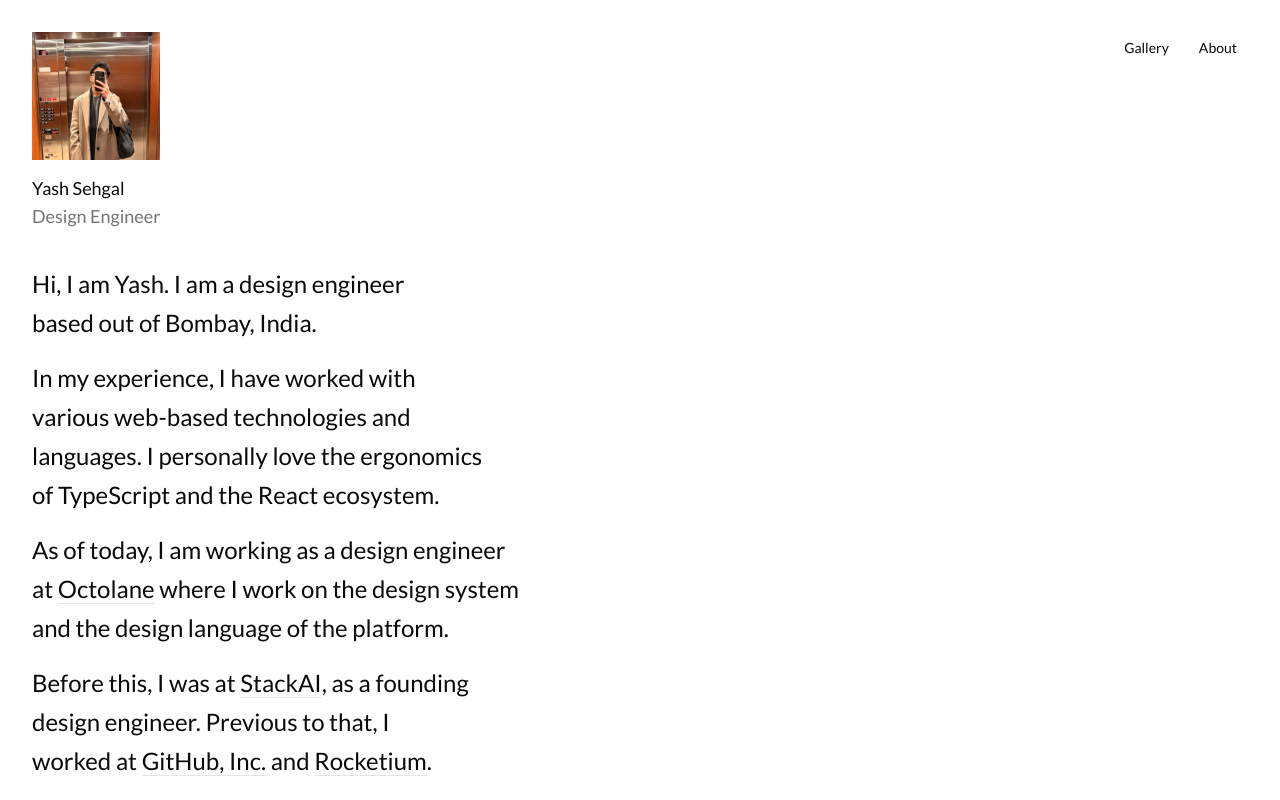
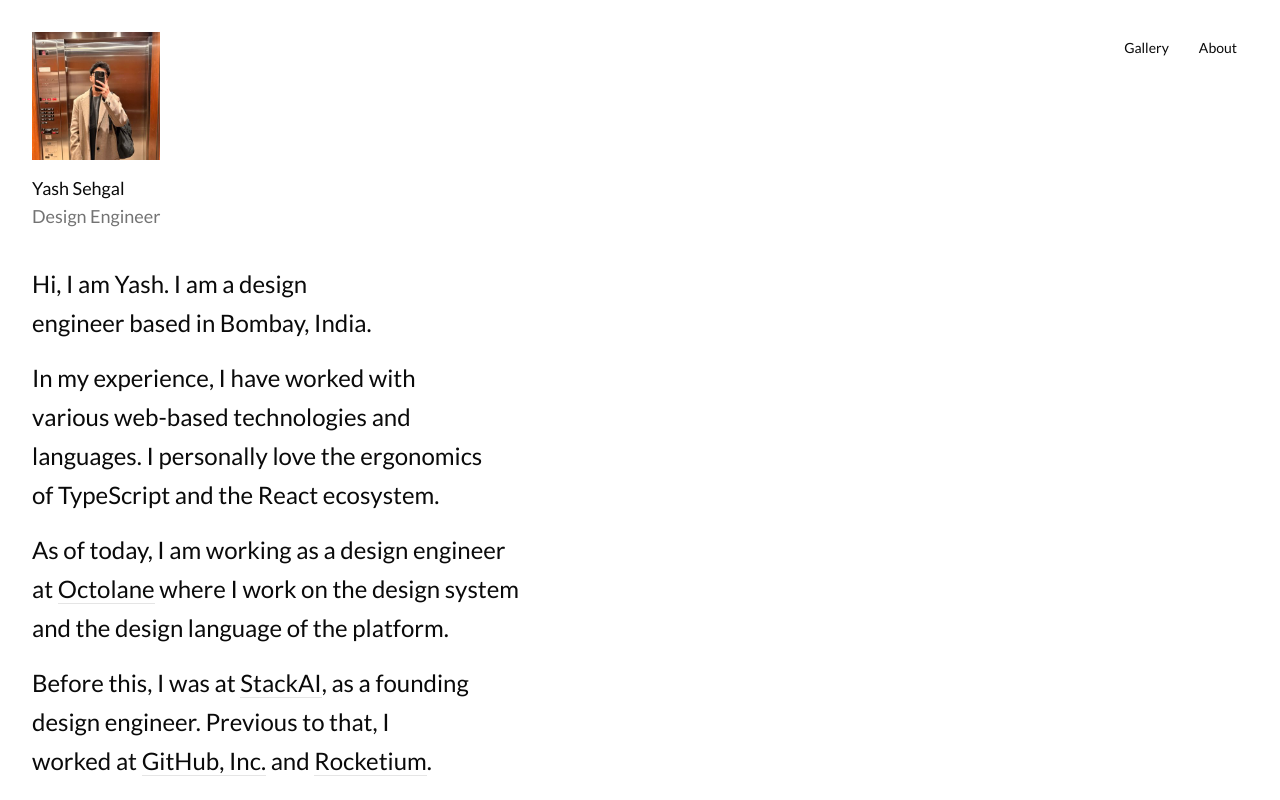
Before and after one commit to yashsehgal/personal-website, a Next.js app: page / in a window 1280 px wide. Shown: the top 800 px of the page. Built offline with nearby package versions, Linux system fonts and the light colour scheme; a web font is replaced by a local one.

Commit message:
Update introduction text in Home component for clarity; change "based out of" to "based in" for improved grammatical accuracy.

```diff
--- a/app/page.tsx
+++ b/app/page.tsx
@@ -61,7 +61,7 @@ export default function Home() {
       <div className="space-y-8">
         <div className="w-lg text-2xl text-balance space-y-4 max-md:w-full max-md:text-base max-md:text-left">
           <p className="leading-relaxed">
-            Hi, I am Yash. I am a design engineer based out of Bombay, India.
+            Hi, I am Yash. I am a design engineer based in Bombay, India.
           </p>
           <p className="leading-relaxed">
             In my experience, I have worked with various web-based technologies
```
